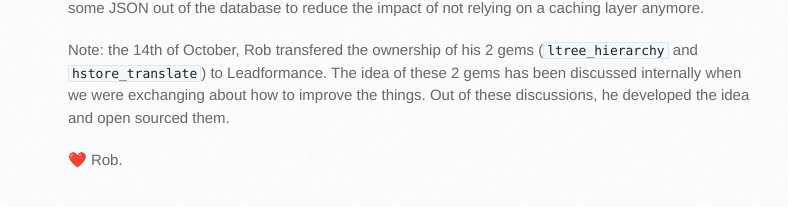
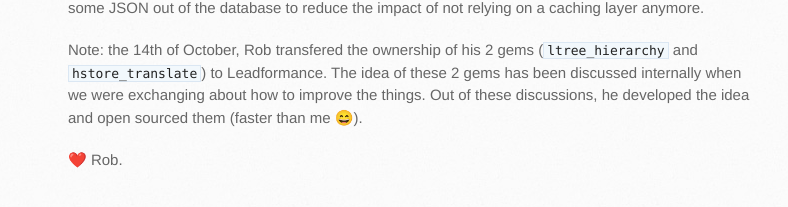
Before and after one commit to cfabianski/cfabianski.github.io, a Jekyll site: the page built from _posts/2014-10-23-how-to-represent-a-world-tree-structure.md, in a window 1280 px wide and 900 px high, scrolled down 3462 px. Shown: the part 686-893 px from the top of the window, without its empty margins (102-890 px from the left). Built offline with Jekyll 4.4.1, drawn with Linux system fonts in a browser that asks for light colours; emoji names are drawn with the system emoji font.

```diff
--- a/_posts/2014-10-23-how-to-represent-a-world-tree-structure.md
+++ b/_posts/2014-10-23-how-to-represent-a-world-tree-structure.md
@@ -181,12 +181,12 @@ We came back to the basics and we just got rid of the extra cache layer. We were
 
 Note: the 14th of October, Rob transfered the ownership of his 2 gems (`ltree_hierarchy` and `hstore_translate`) to Leadformance.
 The idea of these 2 gems has been discussed internally when we were exchanging about how to improve the things.
-Out of these discussions, he developed the idea and open sourced them.
+Out of these discussions, he developed the idea and open sourced them (faster than me :smile:).
 
 :heart: Rob.
 
 [bridge]: http://www.leadformance.com
 [ancestors]: https://github.com/collectiveidea/awesome_nested_set/blob/08d522ad02ad6c0fff922fef9e96ae7a210a1b56/lib/awesome_nested_set/model/relatable.rb#L13-L17
 [descendants]: https://github.com/collectiveidea/awesome_nested_set/blob/08d522ad02ad6c0fff922fef9e96ae7a210a1b56/lib/awesome_nested_set/model/relatable.rb#L48-L51
-[leaf]: https://github.com/collectiveidea/awesome_nested_set/blob/08d522ad02ad6c0fff922fef9e96ae7a210a1b56/lib/awesome_nested_set/...
+[leaf]: https://github.com/collectiveidea/awesome_nested_set/blob/08d522ad02ad6c0fff922fef9e96ae7a210a1b56/lib/awesome_nested_set/model.rb#L134-L136
 [rob-worley]: https://github.com/robworley
```
